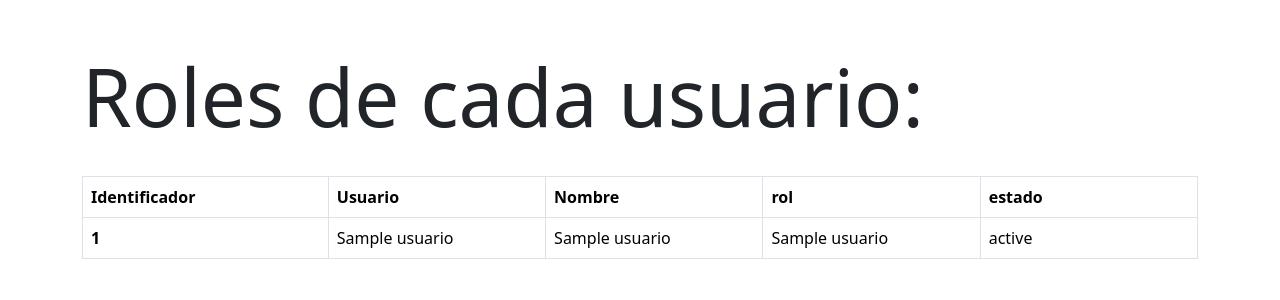
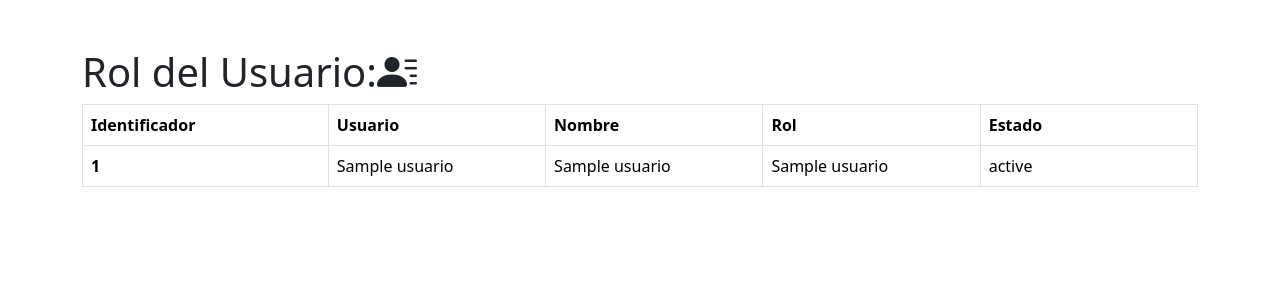
Before and after one commit to marceloaudisioClases/catalogo2000, a CodeIgniter app: the page made by application/views/roles/roles.php in a window 1280 px wide. Shown: the part 56-356 px from the top of the page. Run offline with CodeIgniter, Linux system fonts and the light colour scheme; the template is opened without the code that fills it: most values are stand-ins (such as "Sample title", 1, 10 or a date in 2020).

Commit message:
Hecho los cambios

```diff
--- a/application/views/roles/roles.php
+++ b/application/views/roles/roles.php
@@ -13,16 +13,15 @@
         <div class="row">
             <div class="col">
 
-                <h1 class="display-1">Roles de cada usuario:</h1>
-                <br>
+                <h1>Rol del Usuario:<i class="bi bi-person-lines-fill"></i></h1>
                 <table class="table table-bordered">
                   <thead>
                     <tr>
                       <th scope="col" class="col-sm-1">Identificador</th>
                       <th scope="col" class="col-sm-1">Usuario</th>
                       <th scope="col" class="col-sm-1">Nombre</th>
-                      <th scope="col" class="col-sm-1">rol</th>
-                      <th scope="col" class="col-sm-1">estado</th>
+                      <th scope="col" class="col-sm-1">Rol</th>
+                      <th scope="col" class="col-sm-1">Estado</th>
                     </tr>
                   </thead>
                   <?php foreach($usuarios as $u){ ?>
```
Also changed, not shown: application/controllers/Roles.php (+12 -3 lines).
